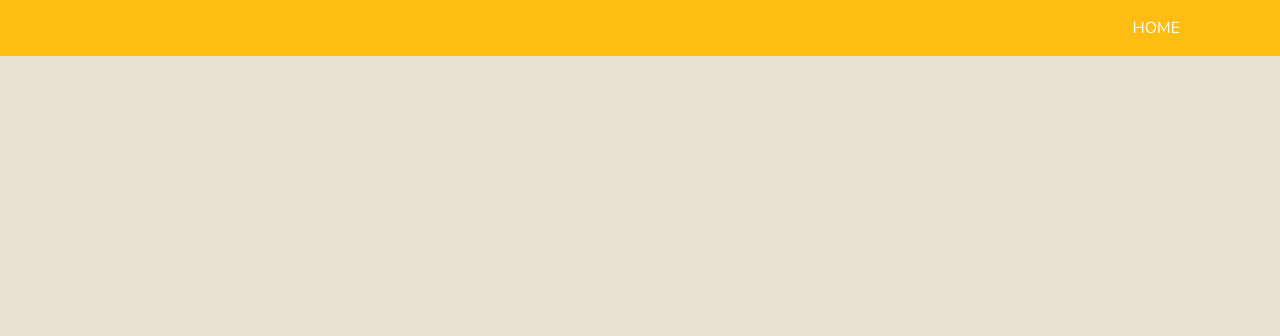
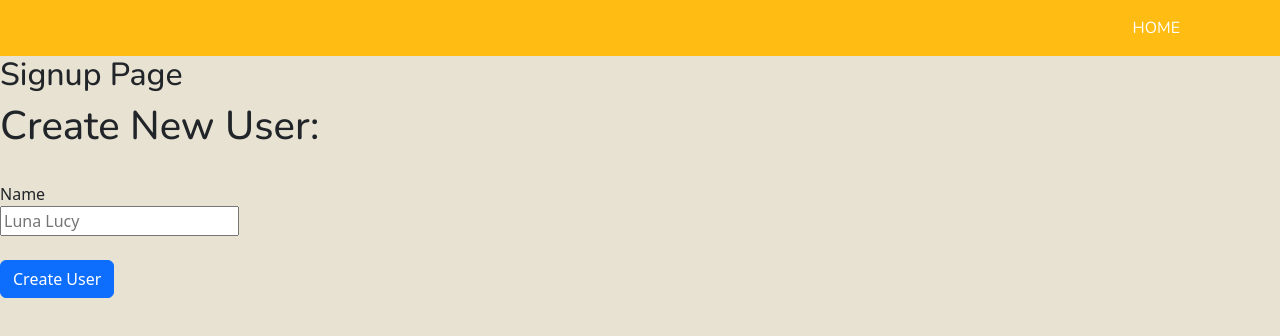
Before and after one commit to rae-stanton/honey_where, a React (Create React App) app in the folder frontend/: page /signup in a window 1280 px wide. Before the commit this address had no page. Shown: the top 336 px of the page. Built offline with nearby package versions, Linux system fonts and the light colour scheme.

Commit message:
Fixed db issue to create users

```diff
--- a/frontend/package.json
+++ b/frontend/package.json
@@ -9,6 +9,7 @@
     "axios": "^1.5.1",
     "bootstrap": "^5.3.2",
     "date-fns": "^2.30.0",
+    "formik": "^2.4.5",
     "react": "^18.2.0",
     "react-bootstrap": "^2.9.1",
     "react-dnd": "^16.0.1",
--- a/frontend/src/App.js
+++ b/frontend/src/App.js
@@ -4,6 +4,7 @@ import axios from "axios"
 import 'bootstrap/dist/css/bootstrap.min.css';
 import Home from "./Home"
 import AppNavbar from './AppNavbar';
+import Signup from "./Signup";
 
 function App() {
   return (
@@ -15,6 +16,7 @@ function App() {
         {/*Routes here */}
         <Routes>
           <Route path="/" element={<Home />} />
+          <Route path="signup" element={<Signup />} />
         </Routes>
       </div>
     </Router>
--- /dev/null
+++ b/frontend/src/NewUserForm.js
@@ -0,0 +1,62 @@
+import React from "react";
+import axios from "axios"; // Import axios
+import { Formik, Field, Form } from "formik";
+import Button from "react-bootstrap/Button";
+
+function NewUserForm() {
+  return (
+    <div className="register-form">
+      <div className="register-content">
+        <h1>Create New User:</h1>
+        <Formik
+          initialValues={{
+            name: "",
+          }}
+          onSubmit={async (values, { setSubmitting }) => {
+            try {
+              const response = await axios.post("http://127.0.0.1:5000/users", {
+                name: values.name,
+              });
+
+              // With axios, the response data is in the 'data' property
+              if (response.status === 201) {
+                alert("User created successfully!");
+              } else {
+                alert(response.data.message || "User creation failed.");
+              }
+            } catch (error) {
+              // Handle errors gracefully
+              alert(error.response.data.message || "User creation failed.");
+            } finally {
+              setSubmitting(false);
+            }
+          }}
+        >
+          {({ isSubmitting }) => (
+            <Form className="form-border">
+              {/* <img
+                src={loginImage}
+                alt="Login Illustration"
+                className="login-image"
+              /> */}
+              <br />
+
+              <label htmlFor="name">Name</label>
+              <br />
+              <Field id="name" name="name" placeholder="Luna Lucy" />
+              <br />
+
+              <br />
+              <Button variant="primary" type="submit" className="form-button" disabled={isSubmitting}>
+                Create User
+              </Button>
+              <br />
+            </Form>
+          )}
+        </Formik>
+      </div>
+    </div>
+  );
+}
+
+export default NewUserForm;
--- /dev/null
+++ b/frontend/src/Signup.js
@@ -0,0 +1,15 @@
+// Signup.js
+import React from "react";
+import NewUserForm from "./NewUserForm";
+
+function Signup() {
+  return (
+    <div>
+      <h2>Signup Page</h2>
+      <NewUserForm />
+      {/* You can add more elements or components here if needed */}
+    </div>
+  );
+}
+
+export default Signup;
```
Also changed, not shown: 2 other files (tests, documents, lock files or other folders).
